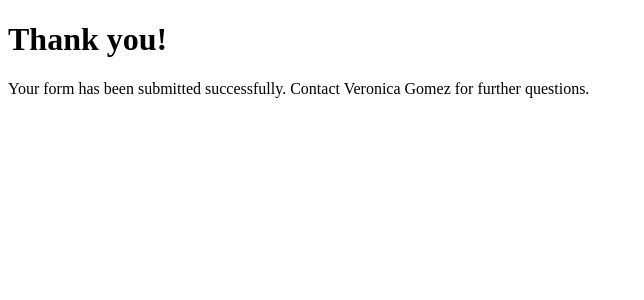
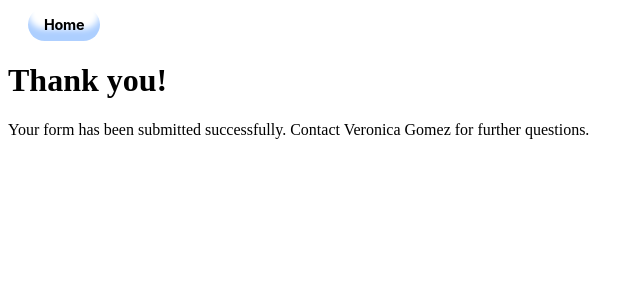
Before and after one commit to gomezc08/Family-Tree, a Django app: template member_info/templates/member_info/form_success.html in a window 1280 px wide. Shown: the top 300 px of the page, without its empty margins (0-644 px from the left). Run offline with Django 3.2, Linux system fonts and the light colour scheme; the template is opened without the code that fills it, so the values that code supplies are empty.

Commit message:
added home button to forms screen

```diff
--- a/member_info/templates/member_info/form_success.html
+++ b/member_info/templates/member_info/form_success.html
@@ -5,7 +5,52 @@
     <meta name="viewport" content="width=device-width, initial-scale=1.0">
     <title>Form Submitted Successfully</title>
 </head>
+<style>
+    .button {
+        appearance: none;
+        background-color: #FFFFFF;
+        border-radius: 40em;
+        border-style: none;
+        box-shadow: #ADCFFF 0 -12px 6px inset;
+        box-sizing: border-box;
+        color: #000000;
+        cursor: pointer;
+        display: inline-block;
+        font-family: -apple-system, sans-serif;
+        font-size: 0.9rem; /* Smaller font size */
+        font-weight: 700;
+        letter-spacing: -.24px;
+        margin: 0;
+        outline: none;
+        padding: 0.5rem 1rem;
+        quotes: auto;
+        text-align: center;
+        text-decoration: none;
+        transition: all .15s;
+        user-select: none;
+        -webkit-user-select: none;
+        touch-action: manipulation;
+    }
+
+    .button:hover {
+        background-color: #FFC229;
+        box-shadow: #FF6314 0 -6px 8px inset;
+        transform: scale(1.125);
+    }
+
+    .button:active {
+        transform: scale(1.025);
+    }
+
+    .button-link {
+        left: 0;
+        padding-left: 20px;
+    }
+</style>
 <body>
+    <a href="http://127.0.0.1:8000/" class="button-link">
+        <button class="button" role="button">Home</button>
+    </a>
     <h1>Thank you!</h1>
     <p>Your form has been submitted successfully. Contact Veronica Gomez for further questions.</p>
 </body>
```
Also changed, not shown: member_info/templates/member_info/index.html (+52 -1 lines).
